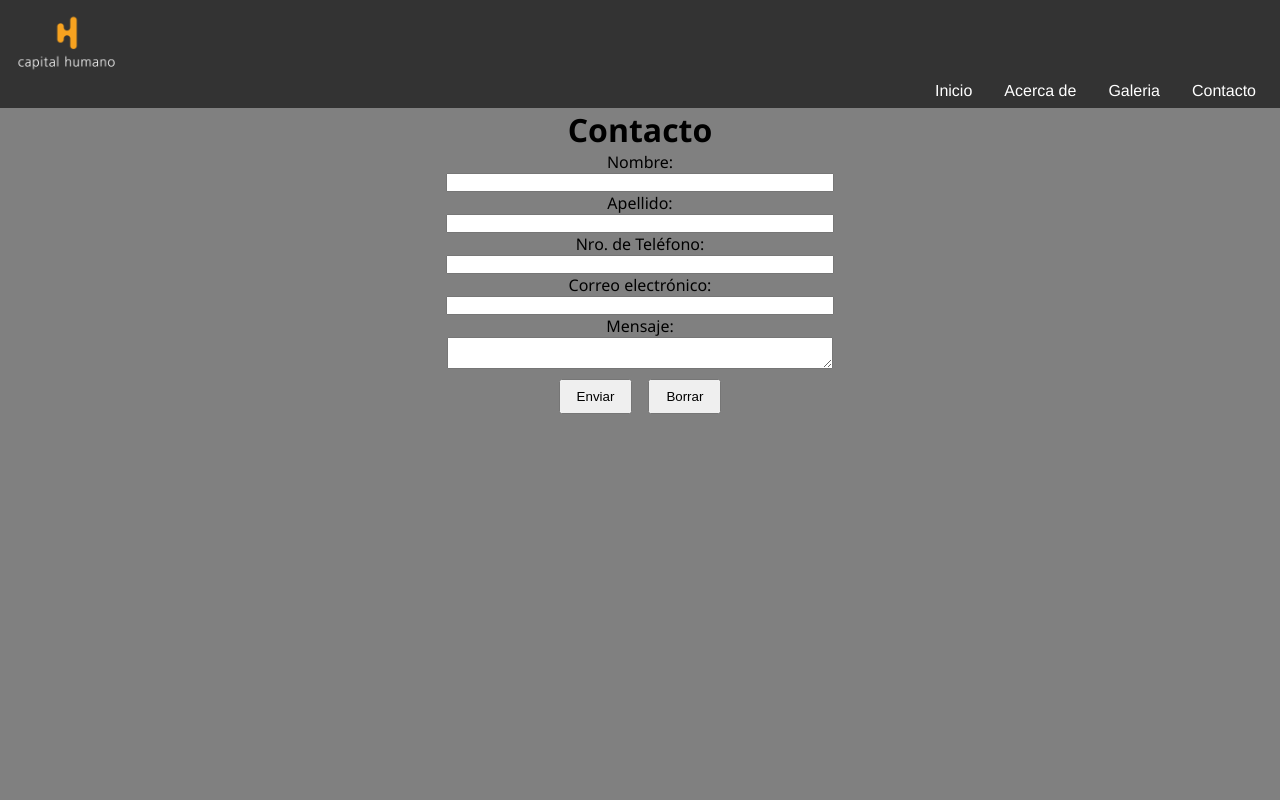
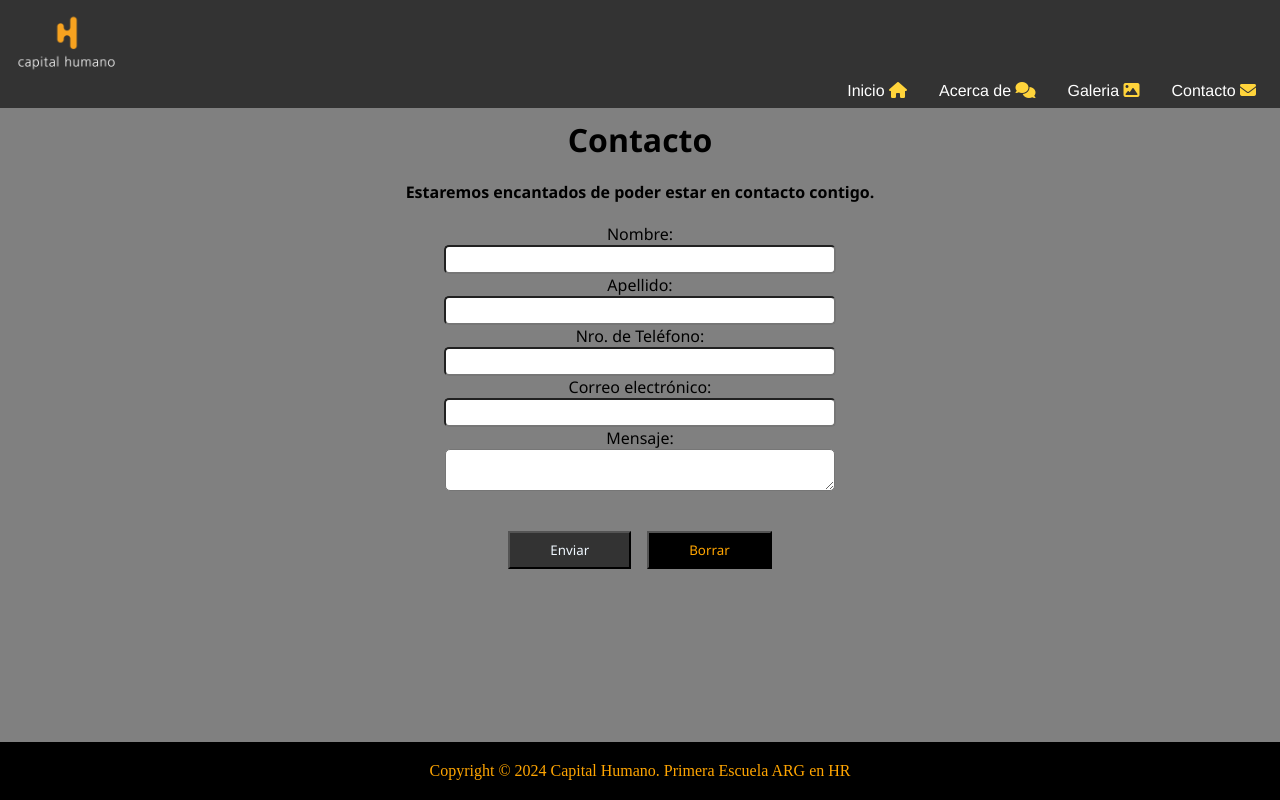
Before and after one commit to MesmeristDev/DiplomaturaWebUTN, a plain HTML site: page Contact.html in a window 1280 px wide. Drawn offline with Linux system fonts and the light colour scheme.

Commit message:
Se fija footer y se hacen modificaciones en form

```diff
--- a/Contact.html
+++ b/Contact.html
@@ -6,37 +6,53 @@
     <title>Contacto</title>
     <link rel="stylesheet" href="style.css">
     <link rel="stylesheet" href="./Css/Contact.css">
+    <script src="https://kit.fontawesome.com/b29d31f04f.js" crossorigin="anonymous"></script>
 </head>
 <body>
     <header>
         <div class="nav-container">
             <div>
-                    <img class="Logo"src="./Img/Logo_Normal1.png" alt="VRIO">
+                <a href="./index.html"><img class="Logo"src="./Img/Logo_Normal1.png" alt="Logo"></a>
                 <ul>
-                        <li><a href="#">Inicio</a></li>
-                        <li><a href="#">Acerca de</a></li>
-                        <li><a href="#">Galeria</a></li>
-                        <li><a href="#">Contacto</a></li>
+                    <li><a href="index.html">Inicio <i class="fa-solid fa-house" style="color: #FFD43B;"></i></i></a></li>
+                    <li><a href="Cards.html">Acerca de <i class="fa-solid fa-comments" style="color: #FFD43B;"></i></a></li>
+                    <li><a href="Gallery.html">Galeria <i class="fa-solid fa-image" style="color: #FFD43B;"></i></a></li>
+                    <li><a href="Contact.html">Contacto <i class="fa-solid fa-envelope" style="color: #FFD43B;"></i></a></li>
                 </ul>
             </div>
         </div>
     </header>
     <main>
     <h1>Contacto</h1>
-    <form for="Nombre">Nombre:</form><input type="text" name="Nombre">
+    <h4> Estaremos encantados de poder estar en contacto contigo.</h4>
+    <form>
+        <label for="Nombre">Nombre:</label>
+        <input type="text" name="Nombre">
 
-    <form for="Apellido">Apellido:</form><input type="text" name="Apellido">
+        <label for="Apellido">Apellido:</label>
+        <input type="text" name="Apellido">
 
-    <form for="Telefono">Nro. de Teléfono:</form><input type="tel" name="Telefono">
+        <label for="Telefono">Nro. de Teléfono:</label>
+        <input type="tel" name="Telefono">
 
-    <form for="email">Correo electrónico:</form><input type="email" name="email">
+        <label for="email">Correo electrónico:</label>
+        <input type="email" name="email">
 
-    <form for="Message">Mensaje:</form><textarea name="Message"></textarea>
+        <label for="Message">Mensaje:</label>
+        <textarea name="Message"></textarea>
 
-    <div class="Buttons-container">
+        <div class="button-container">
             <button type="submit">Enviar</button>
-        <button class="Button delete" type="reset">Borrar</button>
+            <button class="button-delete" type="reset">Borrar</button>
         </div>
+    </form>
     </main>
+    <footer>
+        <div class="Footer-container">
+            <p>
+                Copyright © 2024 Capital Humano. Primera Escuela ARG en HR
+            </p>
+        </div>
+    </footer>
 </body>
 </html>
--- a/Css/Contact.css
+++ b/Css/Contact.css
@@ -1,21 +1,37 @@
-h1, form{
+h1, h4, form, button{
     font-family: 'Segoe UI', Tahoma, Geneva, Verdana, sans-serif;
     display: flex;
-    flex-direction: row;
+    flex-direction: column;
     justify-content: center;
+    text-align: center;
+    padding: 10px;
 }
 input, textarea{
     width: 30%;
     display: flex;
     margin: 0 auto;
+    border-radius: 5px;
+    padding: 5px;
 }
-.Buttons-container{
+form button{
+    padding: 8px 40px;
+    margin: 0 8px;
+    background-color: #333;
+    color: aliceblue;
+    cursor: pointer;
+}
+form button:hover{
+    background-color: darkgoldenrod;
+}
+.button-container{
     display: flex;
     justify-content: center;
-    padding-top: 10px;
+    padding-top: 40px;
 }
-div  button{
-    padding: 8px 16px;
-    margin: 0 8px;
-
+.button-delete{
+    background-color: black;
+    color: orange;
 }
+.button-delete:hover{
+    background-color:red;
+}
--- a/style.css
+++ b/style.css
@@ -4,6 +4,7 @@
 }
 body{
     background-color: grey;
+    min-height: 100vh;
 }
 header{
     background-color: #333;
@@ -12,12 +13,6 @@ header{
 }
 .Logo{
     height: 70px;
-}
-.img-banner{
-    width: 100%;
-}
-.nav container{
-    display: ;
 }
 ul{
     list-style: none;
@@ -29,10 +24,25 @@ ul li a{
     text-decoration: none;
     padding: 8px 16px;
     font-family: 'Franklin Gothic Medium', 'Arial Narrow', Arial, sans-serif;
-
 }
 ul li a:hover{
     background-color:lightslategray;
+    border-radius: 5px;
+}
+.Banner-container{
+    background-image: url(./Img/mujer-trabajando-oficina-casa-vector-mesa-computadora-computadora-escritorio-grupo-colegas-equipo-negocios_507816-649.jpg);
+    background-position: center;
+    background-repeat: no-repeat;
+    background-size: cover;
+    padding: 10%;
+}
+div h2{
+    font-family: Bebas Neue;
+    text-align: center;
+    color: black;
+    display: flex;
+    background-color: aliceblue;
+    border-color: #333;
     border-radius: 5px;
 }
 footer{
@@ -40,4 +50,7 @@ footer{
     color: orange;
     text-align: center;
     padding: 20px 0;
+    position: fixed;
+    width: 100%;
+    bottom: 0;
 }
```
Also changed, not shown: Cards.html (+18 -8 lines), Gallery.html (+18 -9 lines), index.html (+9 -7 lines), img/240_F_250747873_ToTl3fopsJPq8lVdNDzyCGLhWe7V4fGO.jpg (added). Lines whose indentation alone changed are shown as unchanged.
